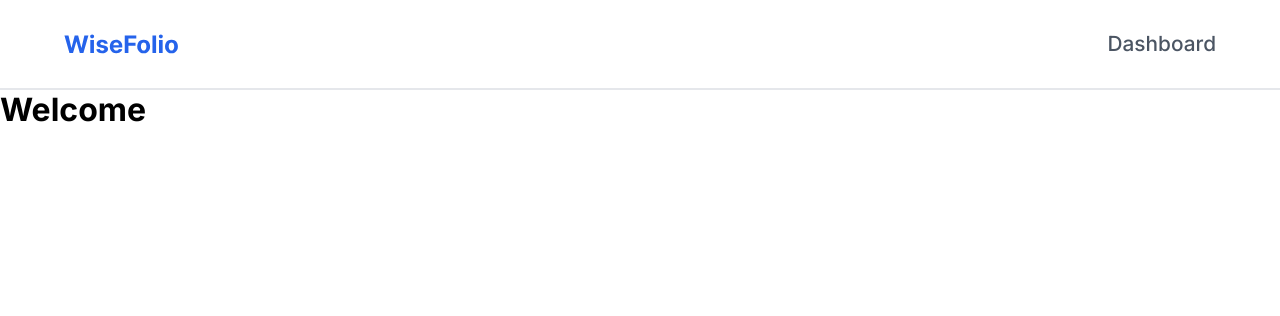
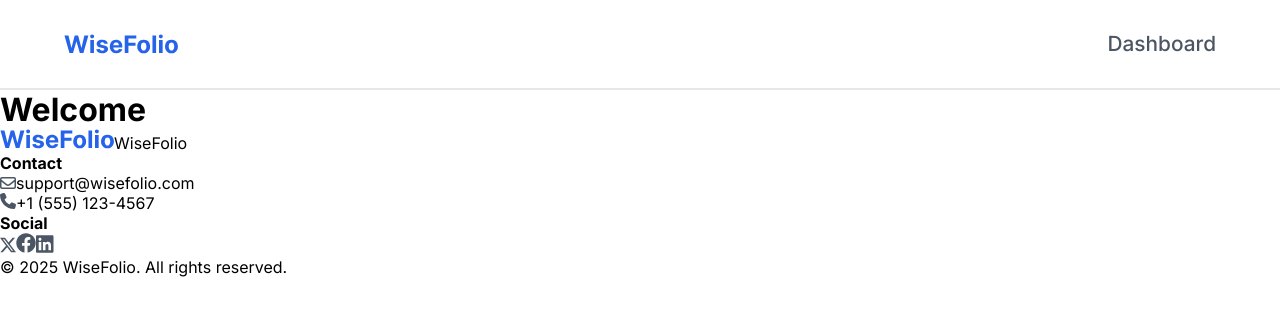
Before and after one commit to Lospub/WiseFolio-Client, a React (Vite) app in the folder wisefolio-client/: page / in a window 1280 px wide. Shown: the top 316 px of the page. Built offline with nearby package versions, Linux system fonts and the light colour scheme.

Commit message:
create and implement footer component

```diff
--- a/wisefolio-client/src/components/Footer/Footer.tsx
+++ b/wisefolio-client/src/components/Footer/Footer.tsx
@@ -9,7 +9,45 @@ import './Footer.scss';
 const Footer = () => {
     return (
         <footer className="footer">
+            <div className="footer__container">
+                {/* Logo Section */}
+                <div className="footer__section footer__section--brand">
+                    <WiseFolioLogo className="footer__logo" />
+                    <span className="footer__brand-name">WiseFolio</span>
+                </div>
 
+                {/* Contact Section */}
+                <div className="footer__section footer__section--contact">
+                    <h4 className="footer__section-title">Contact</h4>
+                    <p className="footer__contact-item">
+                        <EmailIcon className="footer__icon" />
+                        support@wisefolio.com
+                    </p>
+                    <p className="footer__contact-item">
+                        <PhoneIcon className="footer__icon" />
+                        +1 (555) 123-4567
+                    </p>
+                </div>
+
+                {/* Social Media Section */}
+                <div className="footer__section footer__section--social">
+                    <h4 className="footer__section-title">Social</h4>
+                    <div className="footer__social-icons">
+                        <a href="https://twitter.com" target="_blank" rel="noopener noreferrer">
+                            <TwitterIcon className="footer__icon" />
+                        </a>
+                        <a href="https://facebook.com" target="_blank" rel="noopener noreferrer">
+                            <FacebookIcon className="footer__icon" />
+                        </a>
+                        <a href="https://linkedin.com" target="_blank" rel="noopener noreferrer">
+                            <LinkedInIcon className="footer__icon" />
+                        </a>
+                    </div>
+                </div>
+            </div>
+            <div className="footer__bottom">
+                <p>&copy; 2025 WiseFolio. All rights reserved.</p>
+            </div>
         </footer>
     );
 };
--- a/wisefolio-client/src/pages/Home.tsx
+++ b/wisefolio-client/src/pages/Home.tsx
@@ -1,7 +1,10 @@
+import Footer from "../components/Footer/Footer";
+
 const Home = () => {
     return (
         <>
             <h1>Welcome</h1>
+            <Footer />
         </>
     );
 };
```
Also changed, not shown: wisefolio-client/src/assets/icons/twitter.svg.
